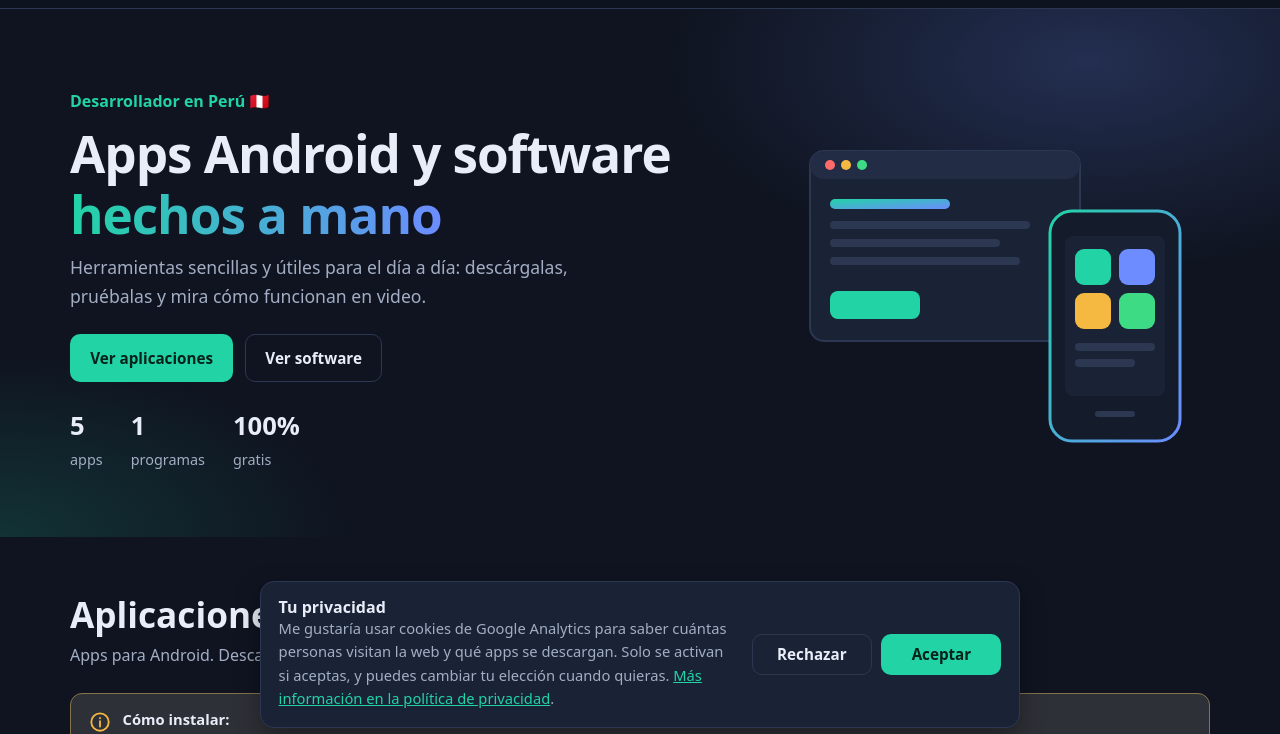
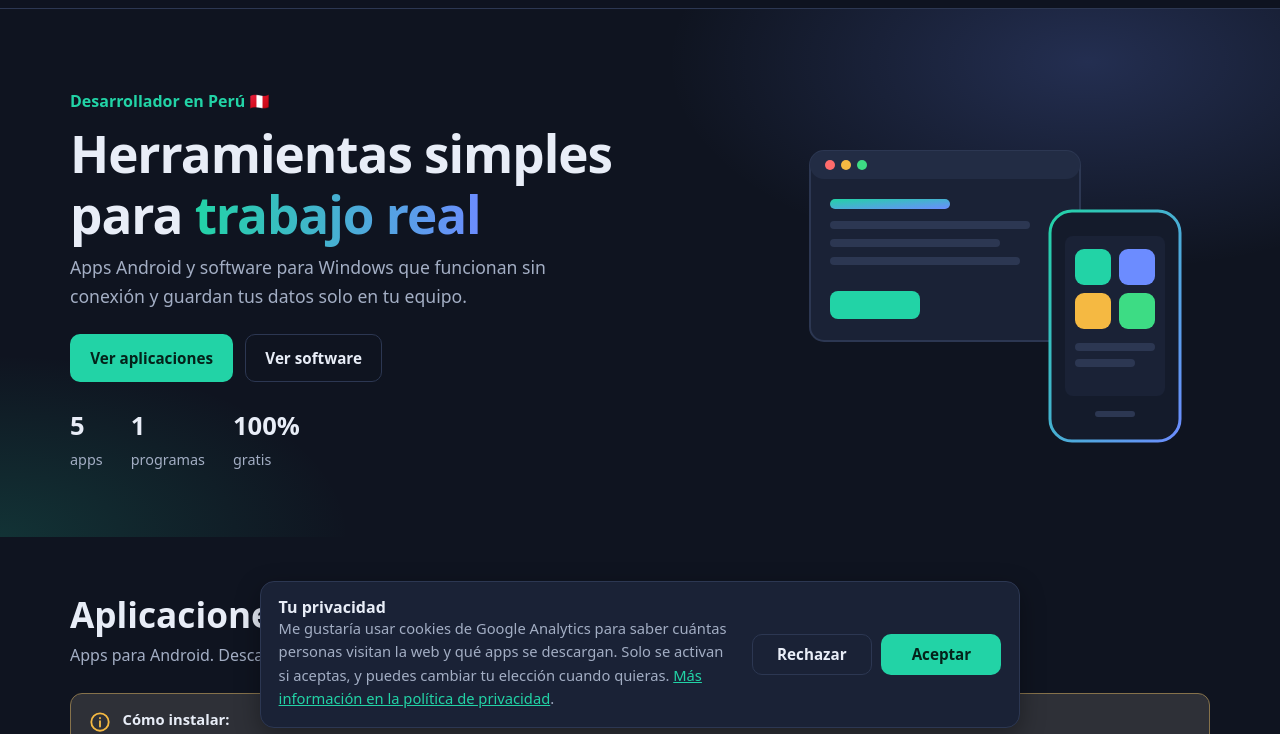
Before and after one commit to bigwork-create/bigwork-create.github.io, a plain HTML site: page index.html in a window 1280 px wide. Shown: the part 56-790 px from the top of the page. Drawn offline with Linux system fonts and the light colour scheme.

Commit message:
Nuevo titular: Herramientas simples para trabajo real

```diff
--- a/index.html
+++ b/index.html
@@ -73,8 +73,8 @@
         <div>
           <p class="hero__pre">Desarrollador en Perú 🇵🇪</p>
           <!-- EDITA AQUÍ: título y lema -->
-          <h1 class="hero__titulo">Apps Android y software <span class="acento">hechos a mano</span></h1>
-          <p class="hero__lema">Herramientas sencillas y útiles para el día a día: descárgalas, pruébalas y mira cómo funcionan en video.</p>
+          <h1 class="hero__titulo">Herramientas simples para <span class="acento">trabajo real</span></h1>
+          <p class="hero__lema">Apps Android y software para Windows que funcionan sin conexión y guardan tus datos solo en tu equipo.</p>
           <div class="hero__acciones">
             <a class="btn btn--primario" href="#aplicaciones">Ver aplicaciones</a>
             <a class="btn btn--secundario" href="#software">Ver software</a>
```
